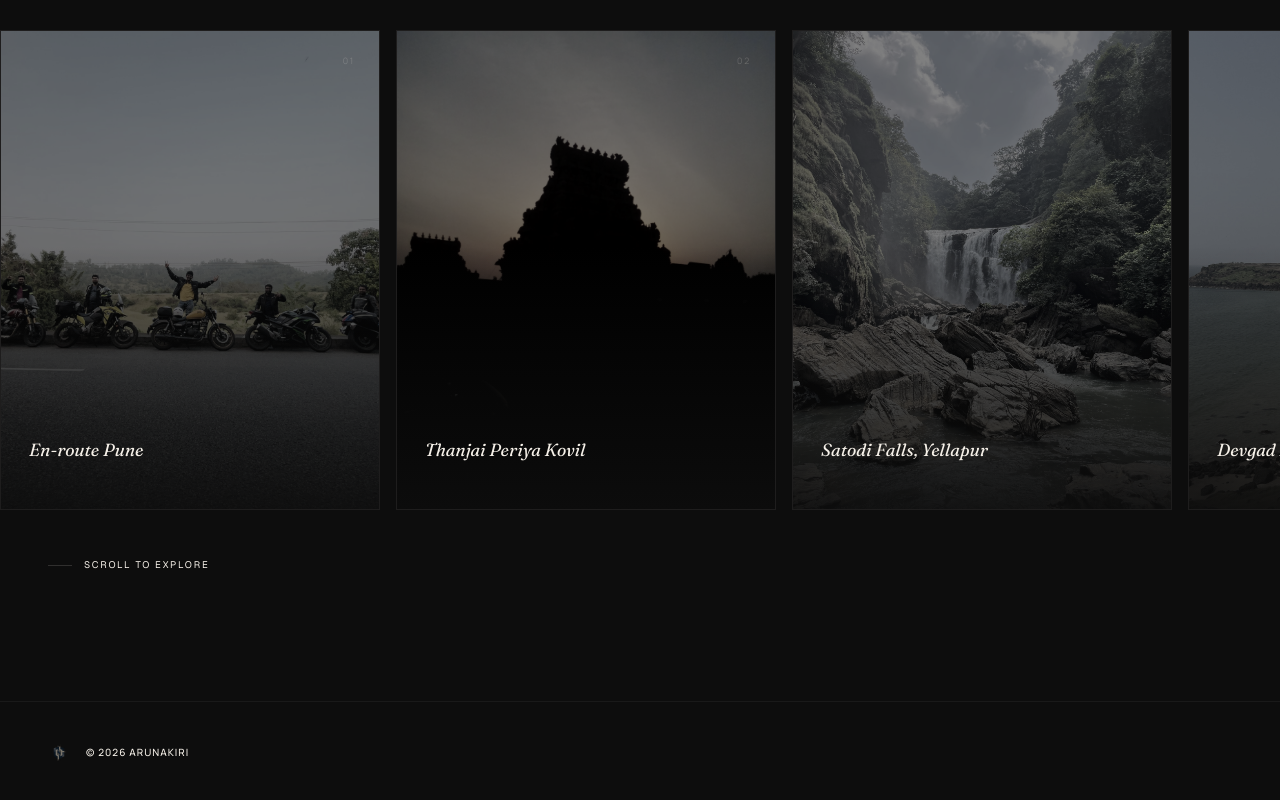
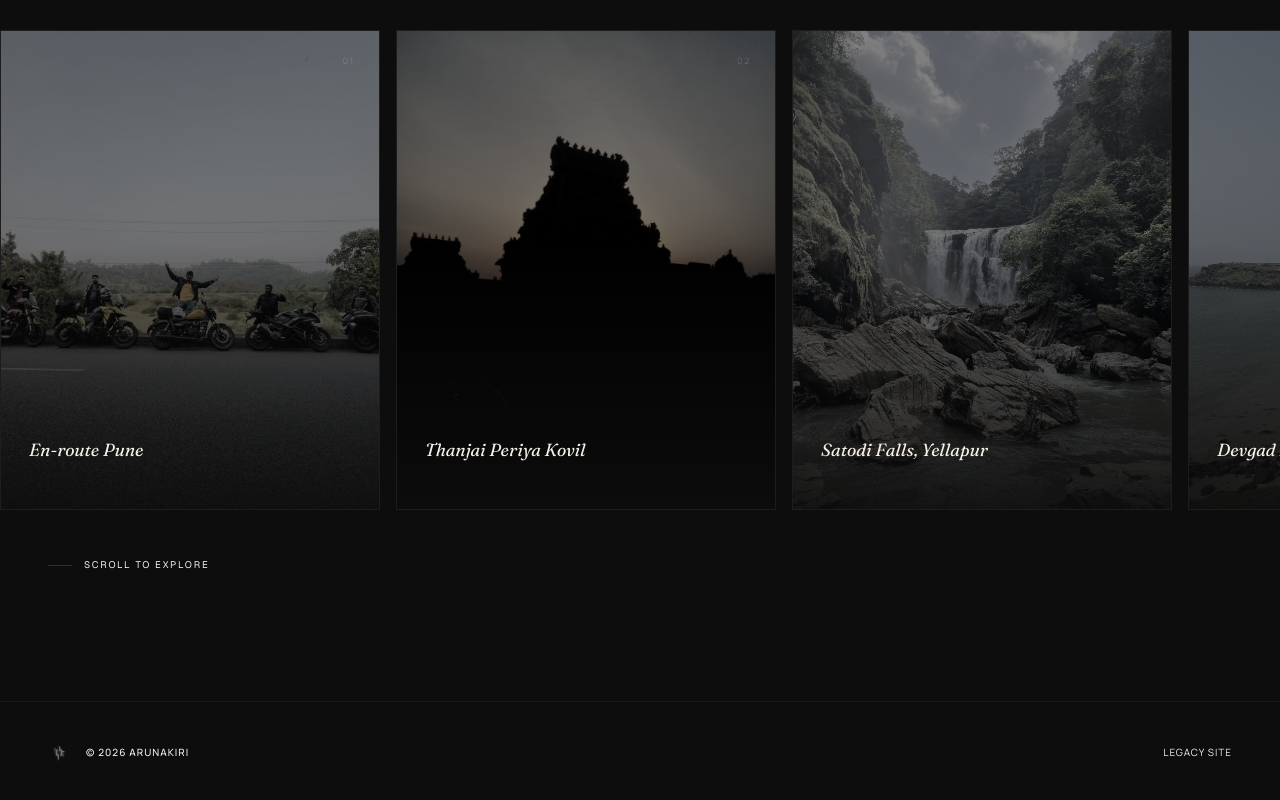
Before and after one commit to Arunakiri/ark-react, a Next.js app: page / in a window 1280 px wide. Shown: the part 4751-5551 px from the top of the page. Built offline with nearby package versions, Linux system fonts and the light colour scheme.

Commit message:
add legacy site link at footer

```diff
--- a/components/Footer.tsx
+++ b/components/Footer.tsx
@@ -12,6 +12,12 @@
                         © 2026 Arunakiri
                     </span>
                 </div>
+                {/* Right: Privacy + Terms */}
+                <div className="flex items-center gap-6">
+                    <a href="https://arunakiri.github.io/" className="text-[0.625rem] uppercase tracking-widest text-parchment/20 hover:text-parchment/50 transition-colors duration-300">
+                        Legacy Site
+                    </a>
+                </div>
             </div>
         </footer>
     );
```
